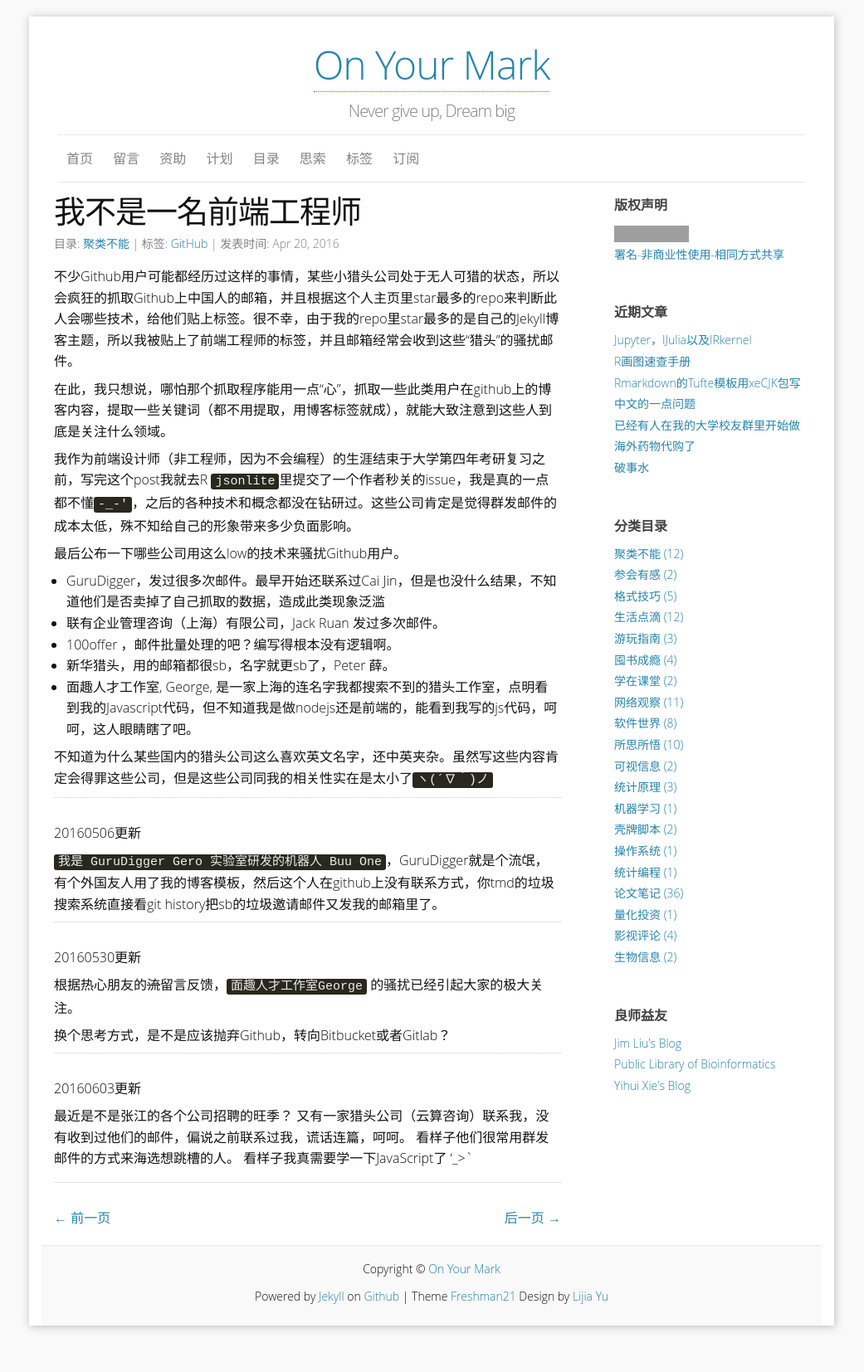
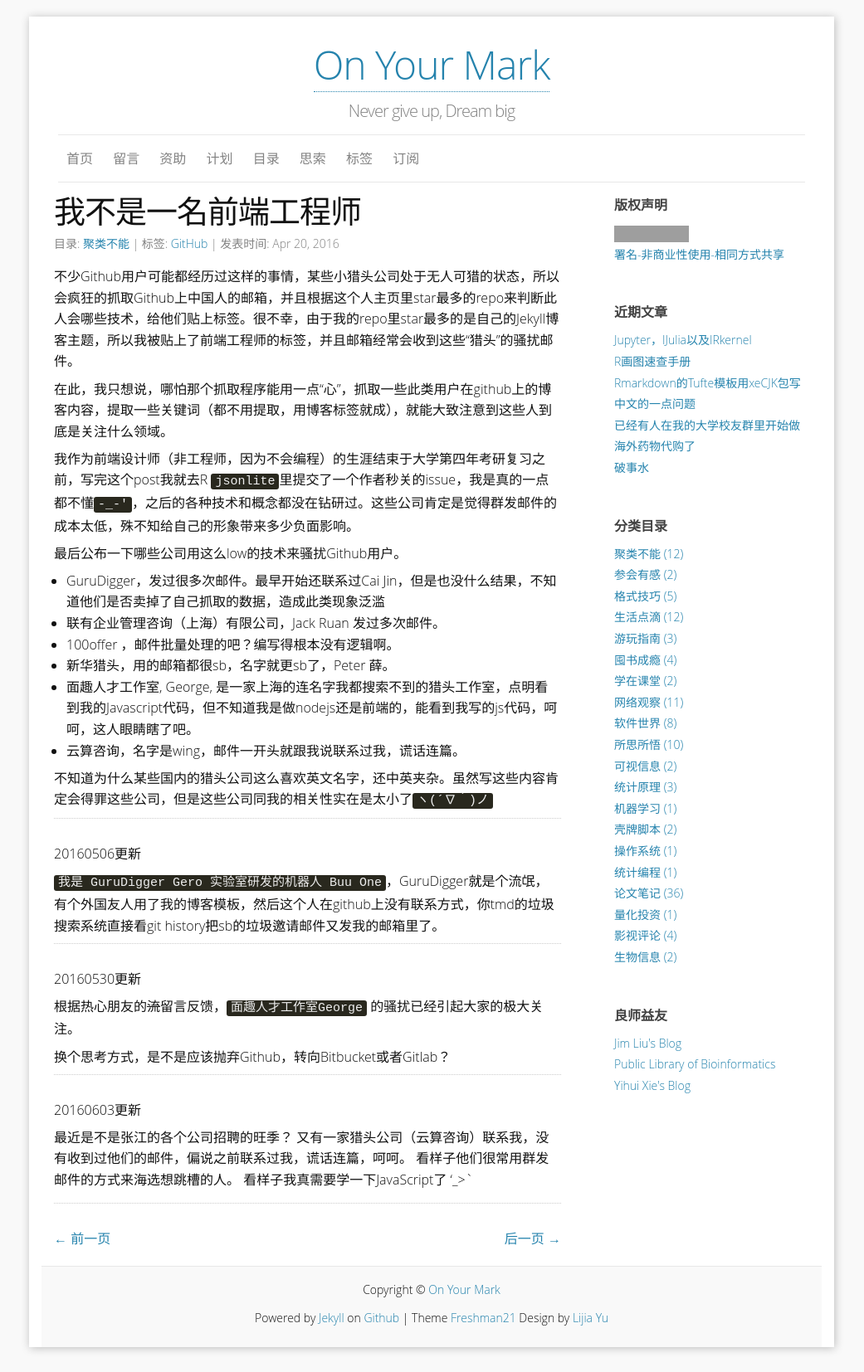
Before and after one commit to yulijia/cn, a Jekyll site: the page built from _posts/2016-04-20-I-am-not-a-frontend-engineer.md, in a window 1280 px wide. Shown: the whole page at 83% size, without its empty margins (120-1161 px from the left). Built offline with Jekyll 4.4.1, drawn with Linux system fonts in a browser that asks for light colours; some web fonts are replaced; comment, search, counter and statistics services are not loaded; before the commit the page ends 1628 px from its top, so only the background shows below that; grey boxes are pictures that could not be loaded.

Commit message:
update(content): add more details

```diff
--- a/_posts/2016-04-20-I-am-not-a-frontend-engineer.md
+++ b/_posts/2016-04-20-I-am-not-a-frontend-engineer.md
@@ -21,6 +21,7 @@ tags:
 - 100offer ，邮件批量处理的吧？编写得根本没有逻辑啊。
 - 新华猎头，用的邮箱都很sb，名字就更sb了，Peter 薛。
 - 面趣人才工作室, George, 是一家上海的连名字我都搜索不到的猎头工作室，点明看到我的Javascript代码，但不知道我是做nodejs还是前端的，能看到我写的js代码，呵呵，这人眼睛瞎了吧。
+- 云算咨询，名字是wing，邮件一开头就跟我说联系过我，谎话连篇。
 
 不知道为什么某些国内的猎头公司这么喜欢英文名字，还中英夹杂。虽然写这些内容肯定会得罪这些公司，但是这些公司同我的相关性实在是太小了`ヽ(´∇｀)ノ`
 
```
